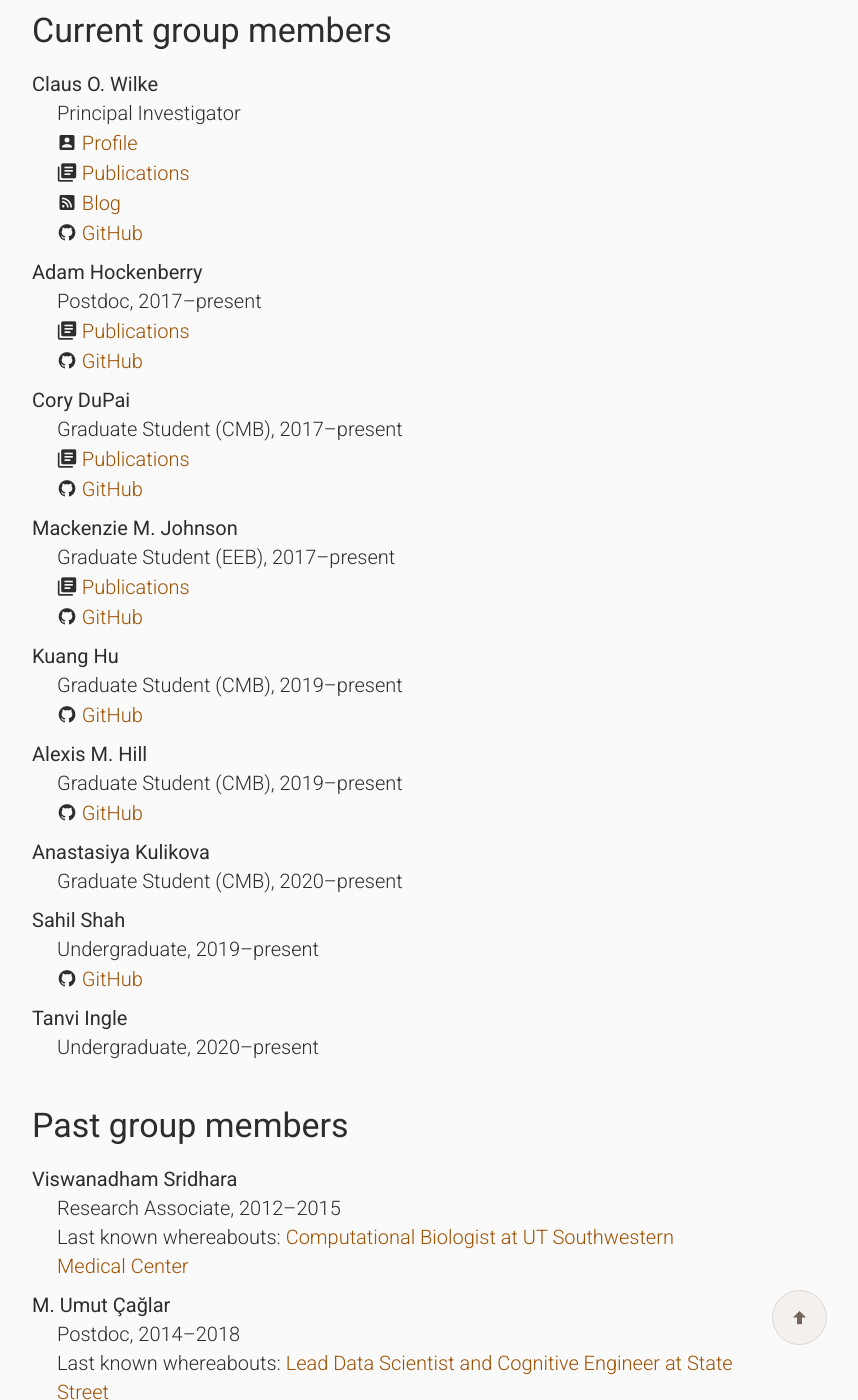
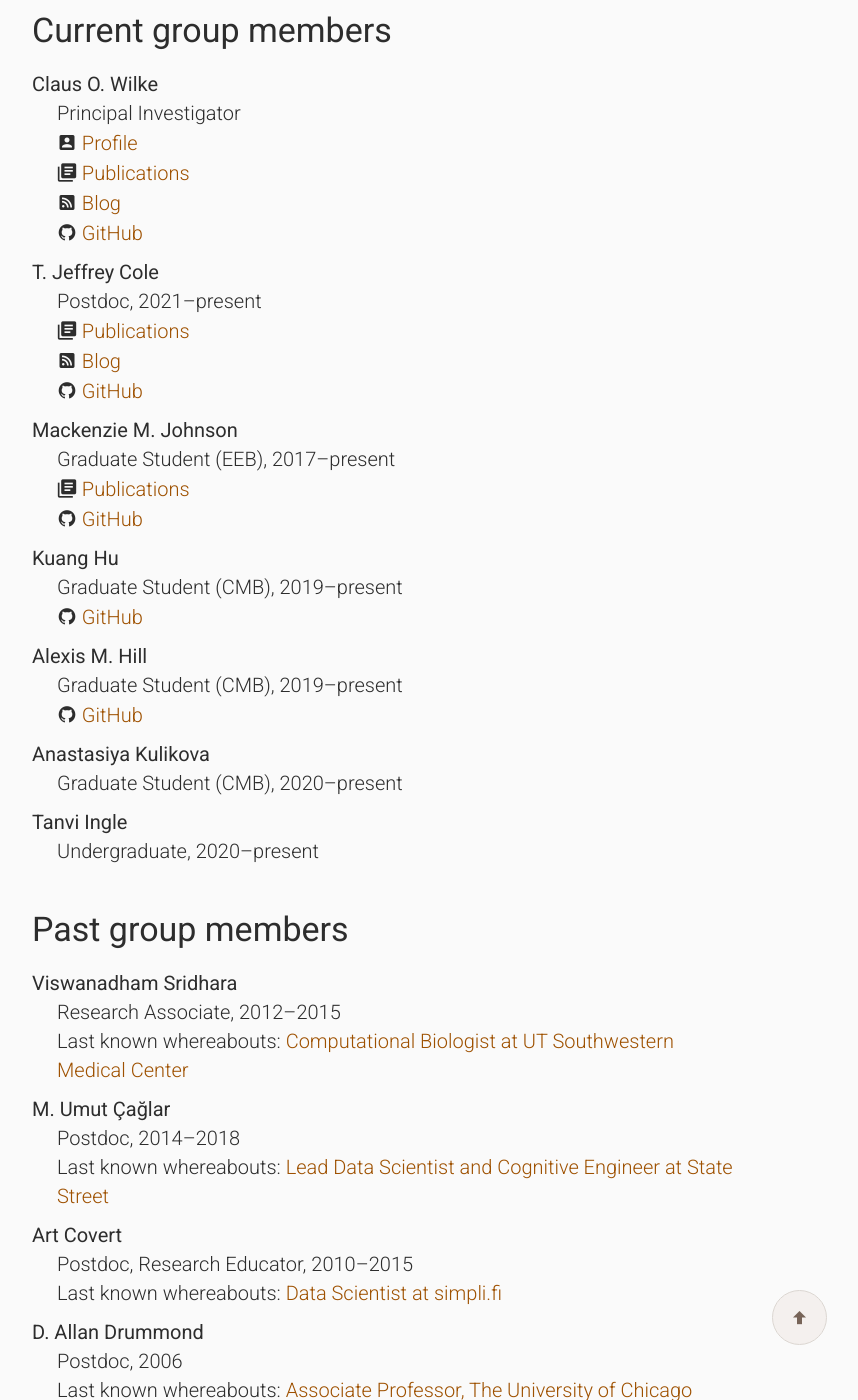
Before and after one commit to wilkelab/wilkelab.github.io, a Jekyll site: the page built from people.html, in a window 1280 px wide and 1400 px high, scrolled down 677 px. Shown: the whole window, without its empty margins (253-1111 px from the left). Built offline with Jekyll 4.4.1, drawn with Linux system fonts in a browser that asks for light colours; nearby versions of some CDN libraries; some of the changed text lies outside the part shown.

Commit message:
update pubs and people

```diff
--- a/_data/current_members.yml
+++ b/_data/current_members.yml
@@ -5,17 +5,12 @@
   blog: "http://serialmentor.com/blog"
   github: clauswilke
 
-- name: Adam Hockenberry
+- name: T. Jeffrey Cole
   role: Postdoc
-  joined: 2017
-  pubs: "https://scholar.google.com/citations?user=W5qqC2wAAAAJ&hl=en"
-  github: adamhockenberry
-
-- name: Cory DuPai
-  role: Graduate Student (CMB)
-  joined: 2017
-  pubs: "https://scholar.google.com/citations?hl=en&user=F6StyZYAAAAJ"
-  github: corydubois
+  joined: 2021
+  pubs: "https://scholar.google.com/citations?user=MbxmQhcAAAAJ&hl=en"
+  blog: https://tijeco.info/
+  github: tijeco
 
 - name: Mackenzie M. Johnson
   role: Graduate Student (EEB)
@@ -37,11 +32,6 @@
   role: Graduate Student (CMB)
   joined: 2020
 
-- name: Sahil Shah
-  role: Undergraduate
-  joined: 2019
-  github: SahilBShah
-
 - name: Tanvi Ingle
   role: Undergraduate
   joined: 2020
--- a/_data/past_members.yml
+++ b/_data/past_members.yml
@@ -25,6 +25,12 @@
   left: 2006
   currently: Associate Professor, The University of Chicago
   url: "http://drummondlab.org/"
+
+- name: Adam Hockenberry
+  role: Postdoc
+  joined: 2017
+  left: 2021
+  url: "https://scholar.google.com/citations?user=W5qqC2wAAAAJ&hl=en"
 
 - name: Austin G. Meyer
   role: Graduate Student (CMB) & Postdoc
@@ -88,6 +94,12 @@
   github: dakotaz
   currently: Canvasser at Clean Water Action
   url: "https://www.linkedin.com/in/dakota-derryberry-41733a49/"
+
+- name: Cory DuPai
+  role: Graduate Student (CMB)
+  joined: 2017
+  left: 2021
+  pubs: "https://scholar.google.com/citations?hl=en&user=F6StyZYAAAAJ"
 
 - name: Benjamin Jack
   role: Graduate Student (CMB)
@@ -222,6 +234,11 @@
   joined: 2018
   left: 2019
 
+- name: Sahil Shah
+  role: Undergraduate
+  joined: 2019
+  left: 2021
+
 - name: Grace Shiau
   role: High School Student & Undergraduate
   joined: 2011
```
Also changed, not shown: _data/publications.yml (+12 -0 lines).
